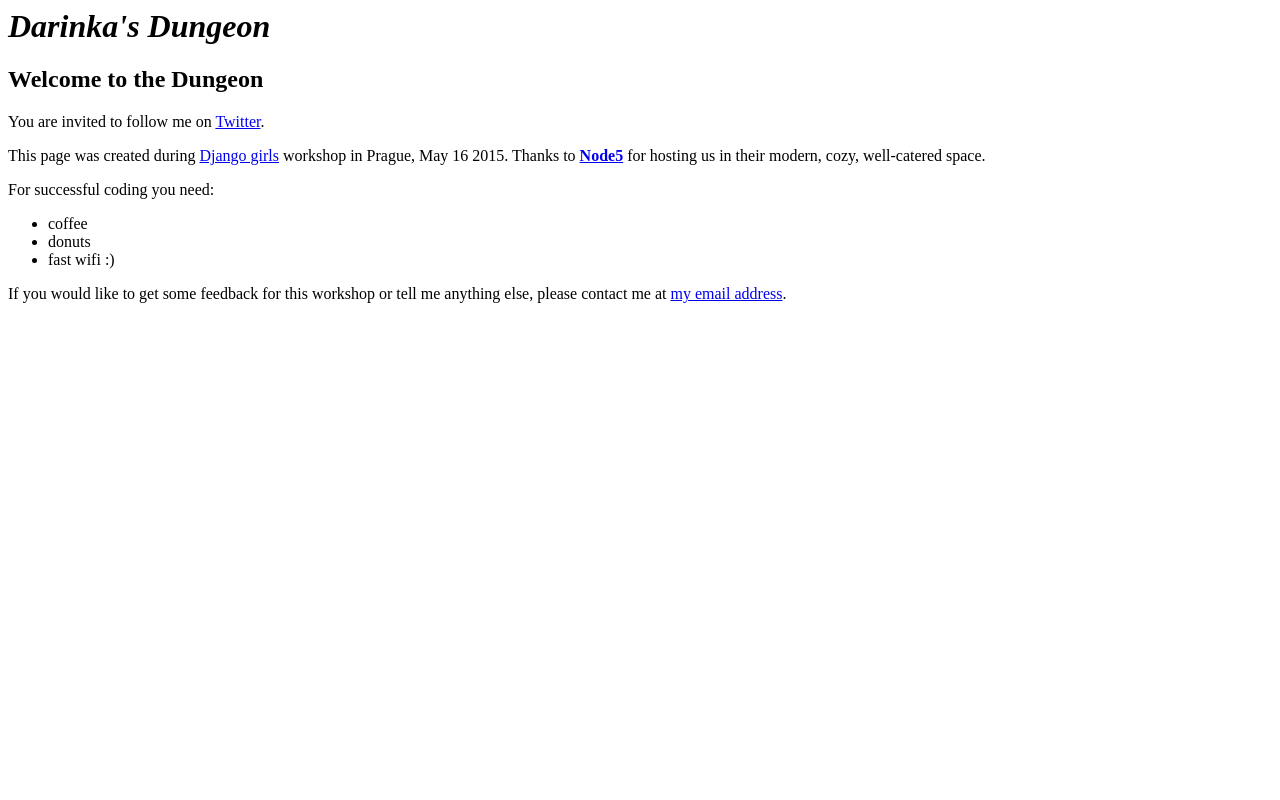
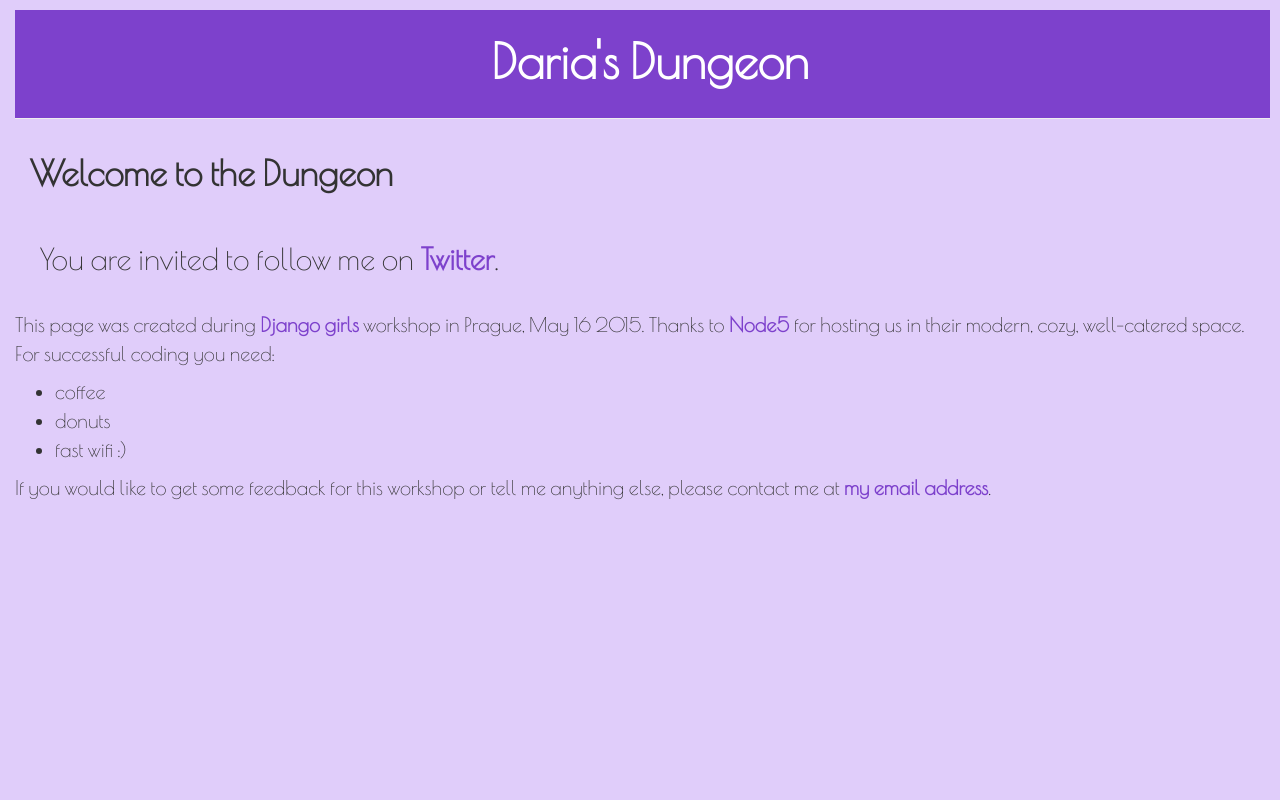
Before and after one commit to baradrb/my-first-blog, a Django app: page / in a window 1280 px wide. Run offline with Django 3.2, Linux system fonts and the light colour scheme; data that the repository does not hold is empty; some libraries are stand-ins or nearby versions.

Commit message:
Everything is much better now

```diff
--- /dev/null
+++ b/blog/static/css/blog.css
@@ -0,0 +1,84 @@
+body {
+    padding-left: 15px;
+    font-family: 'Poiret One';
+    font-size: 20px;
+    background-color: #E0CDFA;
+
+}
+
+h1 a {
+    color: #FCA299;
+    font-family: 'Poiret One', cursive;
+}
+
+h2 {
+	font-size: 35px;
+	padding: 15px;
+}
+
+h4 {
+	font-size: 30px;
+	padding: 25px;
+}
+
+a {
+	color: #7D41CC
+}
+
+hr {
+    border: 10;
+    width: 80%;
+    border-color: #7D41CC;
+}
+
+.page-header {
+    background-color: #7D41CC;
+    margin-top: 10;
+    margin-right: 10;
+    text-align: center;
+    padding: 5px 0px 20px 15px;
+}
+
+.page-header h1, .page-header h1 a, .page-header h1 a:visited, .page-header h1 a:active {
+    color: #ffffff;
+    font-size: 36pt;
+    text-decoration: none;
+}
+
+.content {
+    margin-left: 20px;
+    margin-right: 20px;
+}
+
+h1, h2, h3, h4 {
+    font-family: 'Poiret One', cursive;
+}
+
+.date {
+    float: right;
+    color: #828282;
+}
+
+.save {
+    float: right;
+}
+
+.post-form textarea, .post-form input {
+    width: 100%;
+}
+
+.top-menu, .top-menu:hover, .top-menu:visited {
+    color: #ffffff;
+    float: right;
+    font-size: 26pt;
+    margin-right: 20px;
+}
+
+.post {
+    margin-bottom: 30px;
+}
+
+.post h1 a, .post h1 a:visited {
+    color: #000000;
+    font-style: bold;
+}
--- /dev/null
+++ b/blog/templates/blog/base.html
@@ -0,0 +1,40 @@
+{% load staticfiles %}
+<html>
+    <head>
+    	<link href='http://fonts.googleapis.com/css?family=Poiret+One&subset=latin,latin-ext' rel='stylesheet' type='text/css'>
+        <link rel="stylesheet" href="//maxcdn.bootstrapcdn.com/bootstrap/3.2.0/css/bootstrap.min.css">
+		<link rel="stylesheet" href="//maxcdn.bootstrapcdn.com/bootstrap/3.2.0/css/bootstrap-theme.min.css">
+		<link rel="stylesheet" href="{% static 'css/blog.css' %}">
+		<title>Darinka's Dungeon</title>
+    </head>
+    <body>
+    	<div class="page-header">
+    		<h1><strong><a href="/">Daria's Dungeon</a></strong></h1>
+    	</div>
+    	<div>
+        	<p><h2><strong>Welcome to the Dungeon</strong></h2></p>
+        	<p><h4>You are invited to follow me on <a href="http://twitter.com/BaraDrb" target="_blank"><strong>Twitter</strong></a>.</h4></p>
+        </div>
+
+<div class="content container">
+    <div class="row">
+        <div class="col-md-12">
+            {% block content %}
+            {% endblock %}
+        </div>
+    </div>
+</div>
+
+
+        <div>
+        	This page was created during <a href="http://tutorial.djangogirls.org/en/index.html"><strong>Django girls</strong></a> workshop in Prague, May 16 2015.
+        	Thanks to <a href="http://node5.cz/" target="_blank"><strong>Node5</strong></a> for hosting us in their modern, cozy, well-catered space.
+        </div>
+
+        <div>
+        	<p>For successful coding you need:</p>
+        	<p><ul><li>coffee</li><li>donuts</li><li>fast wifi :)</li></ul></p>
+        	<p>If you would like to get some feedback for this workshop or tell me anything else, please contact me at <a href="mailto:dariathedaria@gmail.com"><strong>my email address</strong></a>.</p>
+        </div>
+    </body>
+</html>
--- a/blog/templates/blog/post_list.html
+++ b/blog/templates/blog/post_list.html
@@ -1,32 +1,14 @@
-<html>
-    <head>
-        <title>Darinka's Dungeon</title>
-    </head>
-    <body>
-    	<div>
-    		<h1><em>Darinka's Dungeon</em></h1>
-        	<p><h2>Welcome to the Dungeon</h2></p>
-        	<p>You are invited to follow me on <a href="http://twitter.com/BaraDrb">Twitter</a>.</p>
-        </div>
+{% extends 'blog/base.html' %}
 
-{% for post in posts %}
-    <div>
-        <p>published: {{ post.published_date }}</p>
-        <h1><a href="">{{ post.title }}</a></h1>
-        <p>{{ post.text|linebreaks }}</p>
-    </div>
-{% endfor %}
-
-
-        <div>
-        	This page was created during <a href="http://tutorial.djangogirls.org/en/index.html">Django girls</a> workshop in Prague, May 16 2015.
-        	Thanks to <a href="http://node5.cz/"><strong>Node5</strong></a> for hosting us in their modern, cozy, well-catered space.
-        </div>
-
-        <div>
-        	<p>For successful coding you need:</p>
-        	<p><ul><li>coffee</li><li>donuts</li><li>fast wifi :)</li></ul></p>
-        	<p>If you would like to get some feedback for this workshop or tell me anything else, please contact me at <a href="mailto:dariathedaria@gmail.com">my email address</a>.</p>
-        </div>
-    </body>
-</html>
+{% block content %}
+    {% for post in posts %}
+        <div class="post">
+            <div class="date">
+                {{ post.published_date }}
+            </div>
+        	<h1><a href="">{{ post.title }}</a></h1>
+        	<p>{{ post.text|linebreaks }}</p>
+       		<hr>
+		</div>
+	{% endfor %}
+{% endblock content %}
```
